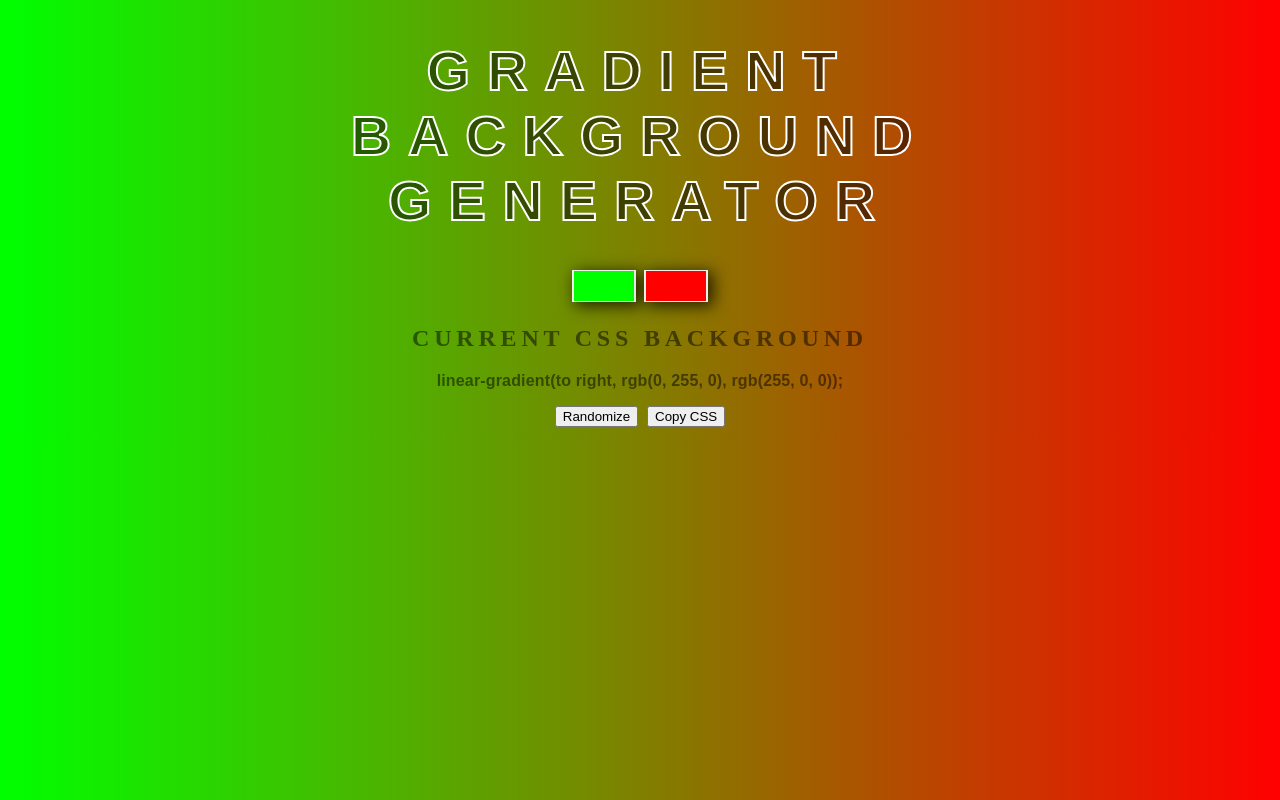
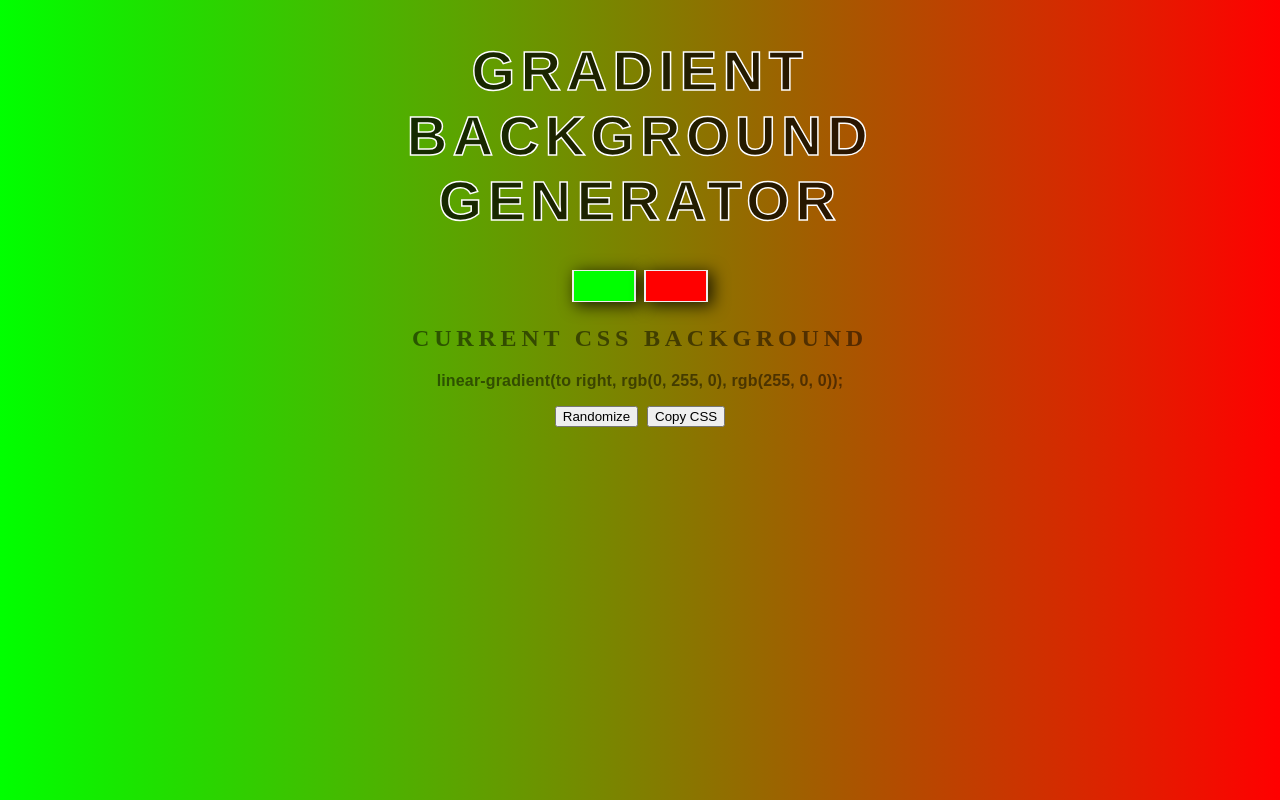
Before and after one commit to mwilson777/background-generator, a website: page index.html in a window 1280 px wide. Drawn offline with Linux system fonts and the light colour scheme.

Commit message:
added some more styling

```diff
--- a/index.html
+++ b/index.html
@@ -6,7 +6,7 @@
 </head>
 <body id="gradient">
 	<main class="content-area">
-		<h1>Gradient Background Generator</h1>
+		<h1>Gradient<br>Background<br>Generator</h1>
 		<input class="color1" type="color" name="color1" value="#00ff00">
 		<input class="color2" type="color" name="color2" value="#ff0000">
 		<h2>Current CSS Background</h2>
--- a/style.css
+++ b/style.css
@@ -10,13 +10,13 @@ body {
 
 h1 {
     font: 600 3.5em 'Raleway', sans-serif;
-    color: rgba(0,0,0,.5);
+    color: rgba(0,0,0,.75);
     text-align: center;
     text-transform: uppercase;
-    letter-spacing: .3em;
+    letter-spacing: .1em;
     width: 100%;
-    -webkit-text-stroke: 2px white;
-    text-stroke: 2px white;
+    -webkit-text-stroke: 1.5px white;
+    text-stroke: 1.5px white;
 }
 
 h3 {
```
